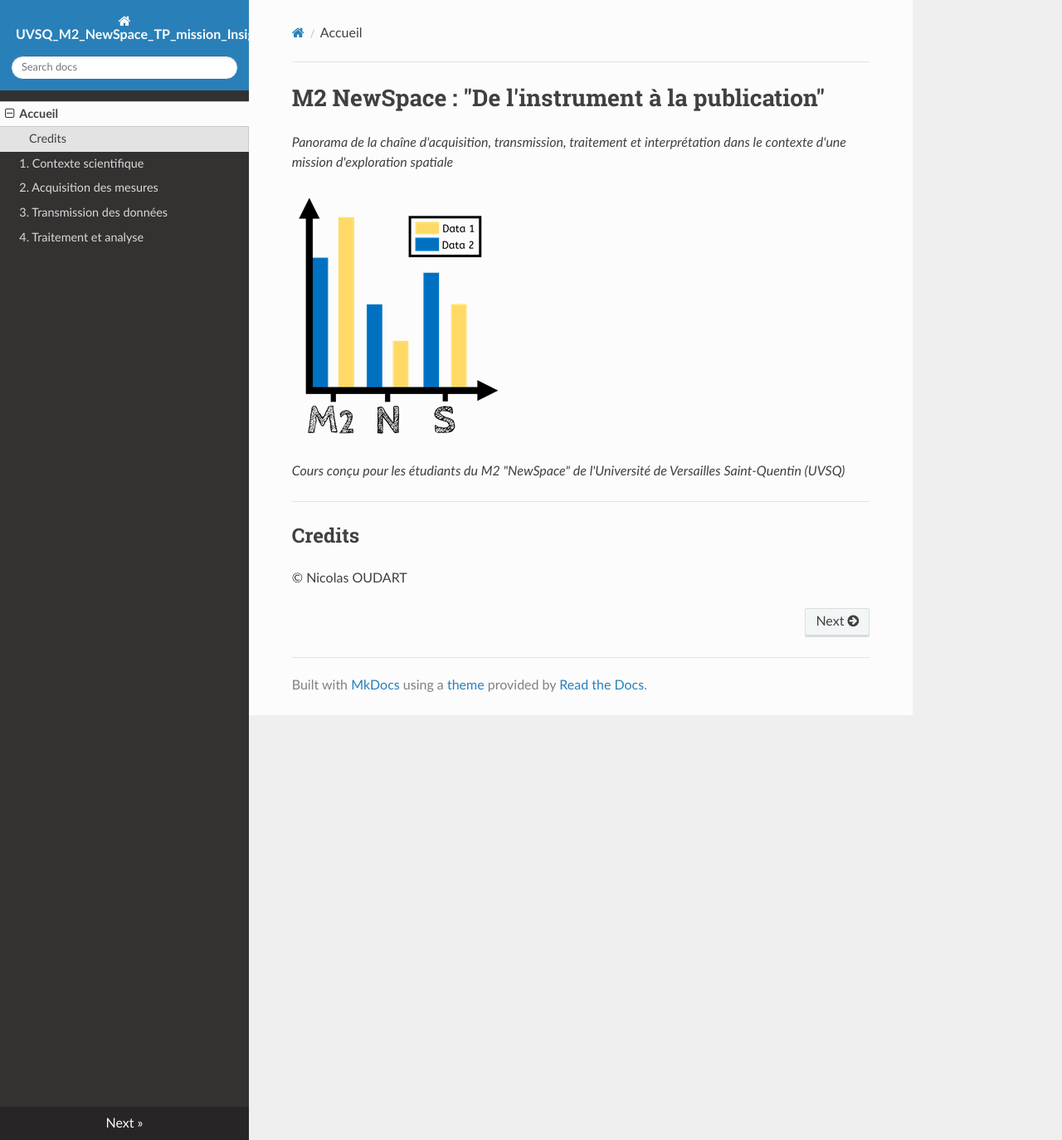
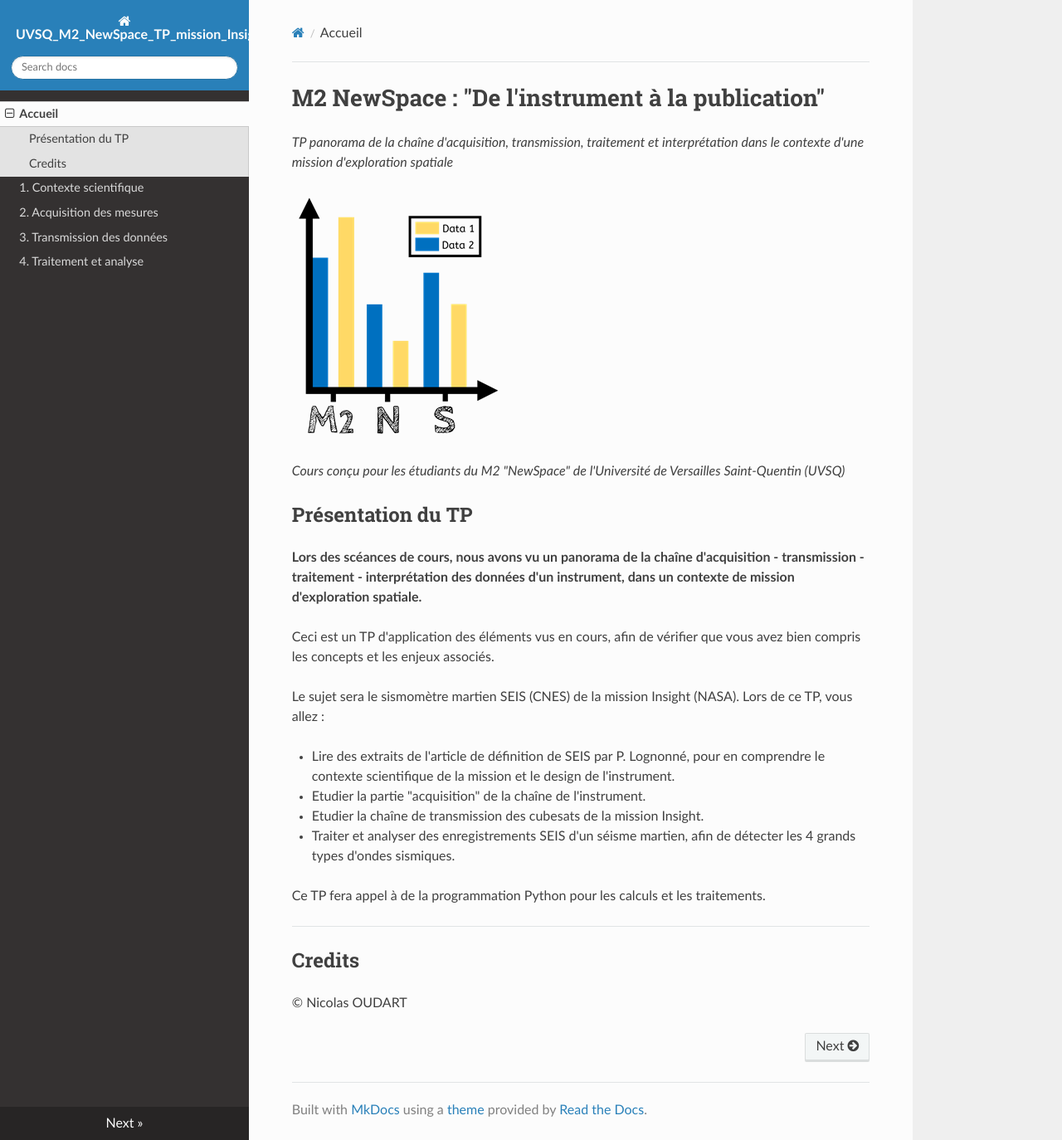
Before and after one commit to NicOudart/UVSQ_M2_NewSpace_TP_mission_Insight, an MkDocs documentation site: the page built from docs/index.md, in a window 1280 px wide and 1374 px high. Shown: the whole window at 83% size. Built offline with MkDocs 1.6.1, drawn with Linux system fonts in a browser that asks for light colours; nearby versions of some CDN libraries.

```diff
--- a/docs/index.md
+++ b/docs/index.md
@@ -1,12 +1,29 @@
 # M2 NewSpace : "De l'instrument à la publication"
 
-_Panorama de la chaîne d'acquisition, transmission, traitement et interprétation dans le contexte d'une mission d'exploration spatiale_
+_TP panorama de la chaîne d'acquisition, transmission, traitement et interprétation dans le contexte d'une mission d'exploration spatiale_
 
 ![Logo](img/M2NS_logo.png)
 
 _Cours conçu pour les étudiants du M2 "NewSpace" de l'Université de Versailles Saint-Quentin (UVSQ)_
 
+## Présentation du TP
 
+**Lors des scéances de cours, nous avons vu un panorama de la chaîne d'acquisition - transmission - traitement - interprétation des données d'un instrument, dans un contexte de mission d'exploration spatiale.**
+
+Ceci est un TP d'application des éléments vus en cours, afin de vérifier que vous avez bien compris les concepts et les enjeux associés.
+
+Le sujet sera le sismomètre martien SEIS (CNES) de la mission Insight (NASA).
+Lors de ce TP, vous allez :
+
+* Lire des extraits de l'article de définition de SEIS par P. Lognonné, pour en comprendre le contexte scientifique de la mission et le design de l'instrument.
+
+* Etudier la partie "acquisition" de la chaîne de l'instrument.
+
+* Etudier la chaîne de transmission des cubesats de la mission Insight.
+
+* Traiter et analyser des enregistrements SEIS d'un séisme martien, afin de détecter les 4 grands types d'ondes sismiques.
+
+Ce TP fera appel à de la programmation Python pour les calculs et les traitements.
 
 ---
 
```
Also changed, not shown: README.md (+18 -1 lines).
